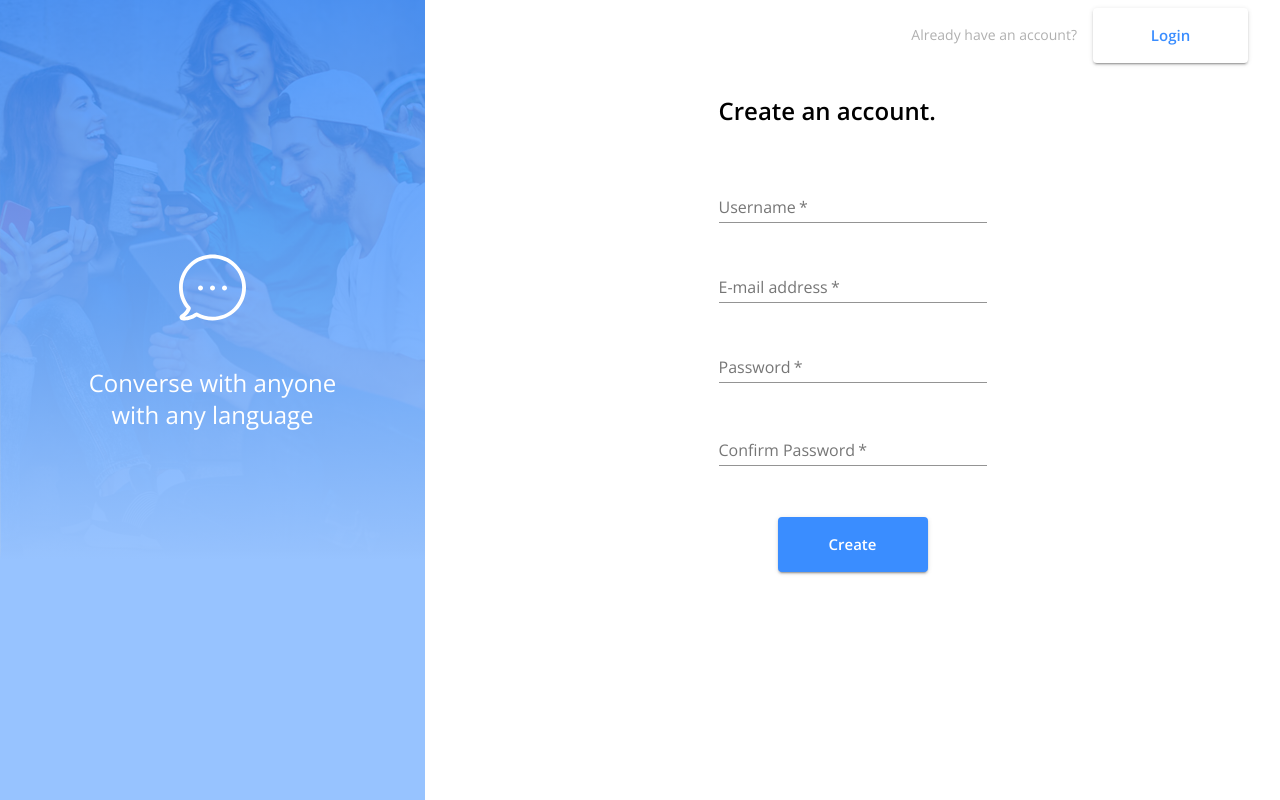
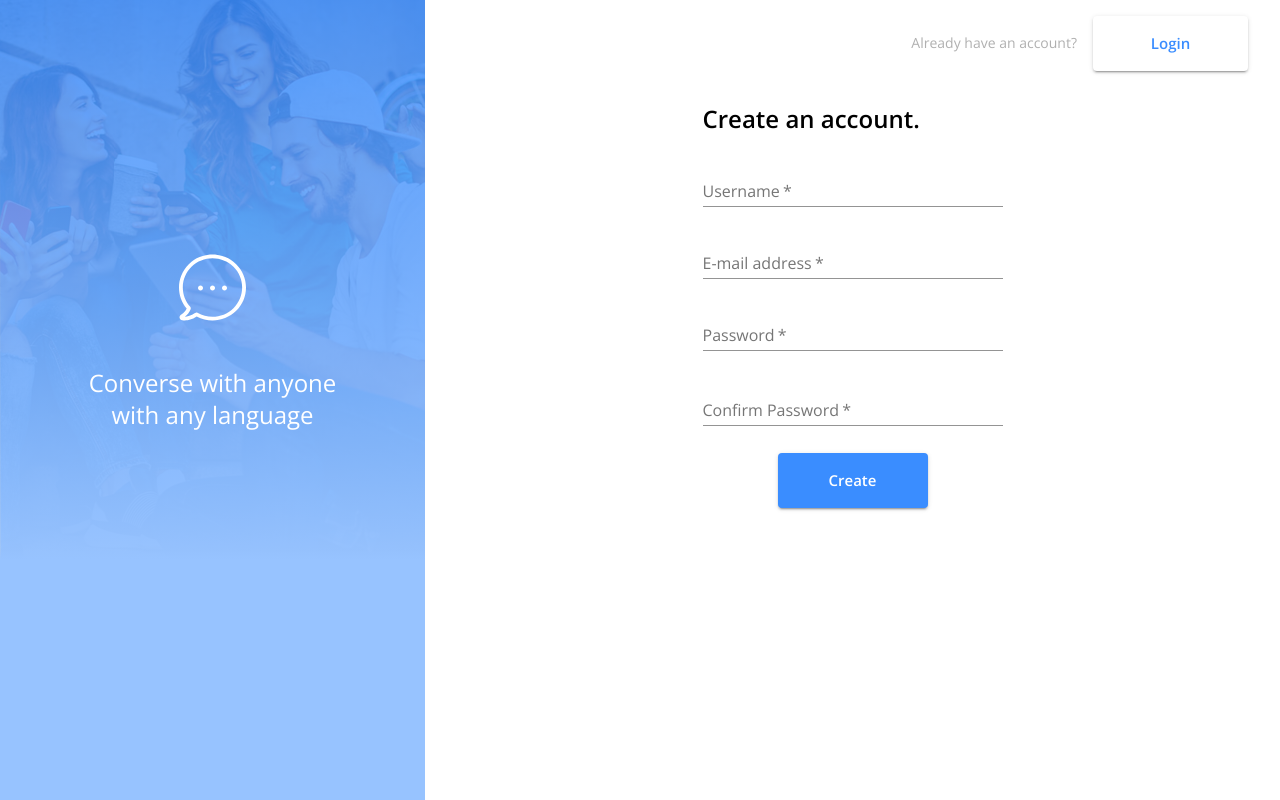
Before and after one commit to Logan-Ronlov-Hatchways/messenger-9185, a React (Create React App) app in the folder client/: page / in a window 1280 px wide. Built offline with nearby package versions, Linux system fonts and the light colour scheme; no server answers.

Commit message:
replace some Boxes with Grids in login and signup pages

```diff
--- a/client/src/Login.js
+++ b/client/src/Login.js
@@ -3,6 +3,7 @@ import { Redirect, useHistory } from "react-router-dom";
 import { connect } from "react-redux";
 import {
   Box,
+  Grid,
   Typography,
   Button,
   FormControl,
@@ -49,22 +50,22 @@ const Login = (props) => {
 
   return (
     <LoginSidebar>
-      <Box mx={4} my={1} className={classes.root}>
+      <Box mx={4} my={2} className={classes.root}>
         <PageSwitchButton
           text="Don't have an account?"
           buttonText="Create account"
           onClick={() => history.push("/register")}
         />
-        <Box className={classes.formBox}>
+        <Box my={4} className={classes.formBox}>
           <form onSubmit={handleLogin}>
-            <Box display="flex" flexDirection="column" justifyContent="center">
-              <Box my={4} mx={2}>
+            <Grid container spacing={4} justifyContent="center">
+              <Grid item xs={12}>
                 <Typography variant="h5">
                   <Box fontWeight="fontWeightBold">Welcome Back!</Box>
                 </Typography>
-              </Box>
-              <FormControl required>
-                <Box m={2}>
+              </Grid>
+              <Grid item xs={12}>
+                <FormControl fullWidth required>
                   <TextField
                     fullWidth
                     aria-label="username"
@@ -72,10 +73,10 @@ const Login = (props) => {
                     name="username"
                     type="text"
                   />
-                </Box>
-              </FormControl>
-              <FormControl required>
-                <Box m={2}>
+                </FormControl>
+              </Grid>
+              <Grid item xs={12}>
+                <FormControl fullWidth required>
                   <TextField
                     fullWidth
                     label="password"
@@ -83,9 +84,9 @@ const Login = (props) => {
                     type="password"
                     name="password"
                   />
-                </Box>
-              </FormControl>
-              <Box m={4} alignSelf="center" alignItems="center" display="flex">
+                </FormControl>
+              </Grid>
+              <Grid item>
                 <Button
                   color="primary"
                   type="submit"
@@ -95,8 +96,8 @@ const Login = (props) => {
                 >
                   Login
                 </Button>
-              </Box>
-            </Box>
+              </Grid>
+            </Grid>
           </form>
         </Box>
       </Box>
--- a/client/src/Signup.js
+++ b/client/src/Signup.js
@@ -58,22 +58,22 @@ const Login = (props) => {
 
   return (
     <LoginSidebar>
-      <Box mx={4} my={1} className={classes.root}>
+      <Box mx={4} my={2} className={classes.root}>
         <PageSwitchButton
           text="Already have an account?"
           buttonText="Login"
           onClick={() => history.push("/login")}
         />
-        <Box className={classes.formBox}>
+        <Box my={4} className={classes.formBox}>
           <form onSubmit={handleRegister}>
-            <Box display="flex" flexDirection="column" justifyContent="center">
-              <Box my={4} mx={2}>
+            <Grid container spacing={3} justifyContent="center">
+              <Grid item xs={12}>
                 <Typography variant="h5">
                   <Box fontWeight="fontWeightBold">Create an account.</Box>
                 </Typography>
-              </Box>
-              <FormControl>
-                <Box m={2}>
+              </Grid>
+              <Grid item xs={12}>
+                <FormControl fullWidth>
                   <TextField
                     fullWidth
                     aria-label="username"
@@ -82,10 +82,10 @@ const Login = (props) => {
                     type="text"
                     required
                   />
-                </Box>
-              </FormControl>
-              <FormControl>
-                <Box m={2}>
+                </FormControl>
+              </Grid>
+              <Grid item xs={12}>
+                <FormControl fullWidth>
                   <TextField
                     fullWidth
                     label="E-mail address"
@@ -94,10 +94,13 @@ const Login = (props) => {
                     name="email"
                     required
                   />
-                </Box>
-              </FormControl>
-              <FormControl error={!!formErrorMessage.confirmPassword}>
-                <Box m={2}>
+                </FormControl>
+              </Grid>
+              <Grid item xs={12}>
+                <FormControl
+                  fullWidth
+                  error={!!formErrorMessage.confirmPassword}
+                >
                   <TextField
                     fullWidth
                     aria-label="password"
@@ -110,10 +113,13 @@ const Login = (props) => {
                   <FormHelperText>
                     {formErrorMessage.confirmPassword}
                   </FormHelperText>
-                </Box>
-              </FormControl>
-              <FormControl error={!!formErrorMessage.confirmPassword}>
-                <Box m={2}>
+                </FormControl>
+              </Grid>
+              <Grid item xs={12}>
+                <FormControl
+                  fullWidth
+                  error={!!formErrorMessage.confirmPassword}
+                >
                   <TextField
                     fullWidth
                     label="Confirm Password"
@@ -126,9 +132,9 @@ const Login = (props) => {
                   <FormHelperText>
                     {formErrorMessage.confirmPassword}
                   </FormHelperText>
-                </Box>
-              </FormControl>
-              <Box m={4} alignSelf="center" alignItems="center" display="flex">
+                </FormControl>
+              </Grid>
+              <Grid item>
                 <Button
                   color="primary"
                   type="submit"
@@ -138,8 +144,8 @@ const Login = (props) => {
                 >
                   Create
                 </Button>
-              </Box>
-            </Box>
+              </Grid>
+            </Grid>
           </form>
         </Box>
       </Box>
--- a/client/src/components/PageSwitchButton.js
+++ b/client/src/components/PageSwitchButton.js
@@ -1,12 +1,12 @@
-import { Box, Typography, Button } from "@material-ui/core";
+import { Box, Grid, Typography, Button } from "@material-ui/core";
 import { makeStyles } from "@material-ui/core/styles";
 import { theme } from "../themes/theme";
 
 const useStyles = makeStyles(() => ({
   otherPageBox: {
-    display: "flex",
     justifyContent: "flex-end",
     alignItems: "center",
+    flexWrap: "nowrap",
   },
   otherPageButton: {
     color: theme.palette.primary.main,
@@ -20,12 +20,13 @@ const PageSwitchButton = (props) => {
   const classes = useStyles();
   const { text, buttonText } = props;
   return (
-    <Box className={classes.otherPageBox}>
-      <Box mx={2}>
+    <Grid container spacing={2} className={classes.otherPageBox}>
+      <Grid item>
         <Typography variant="body2" color="secondary">
           {text}
         </Typography>
-      </Box>
+      </Grid>
+      <Grid item>
         <Button
           className={classes.otherPageButton}
           size="large"
@@ -34,7 +35,8 @@ const PageSwitchButton = (props) => {
         >
           {buttonText}
         </Button>
-    </Box>
+      </Grid>
+    </Grid>
   );
 };
 
```
Lines whose indentation alone changed are shown as unchanged.
